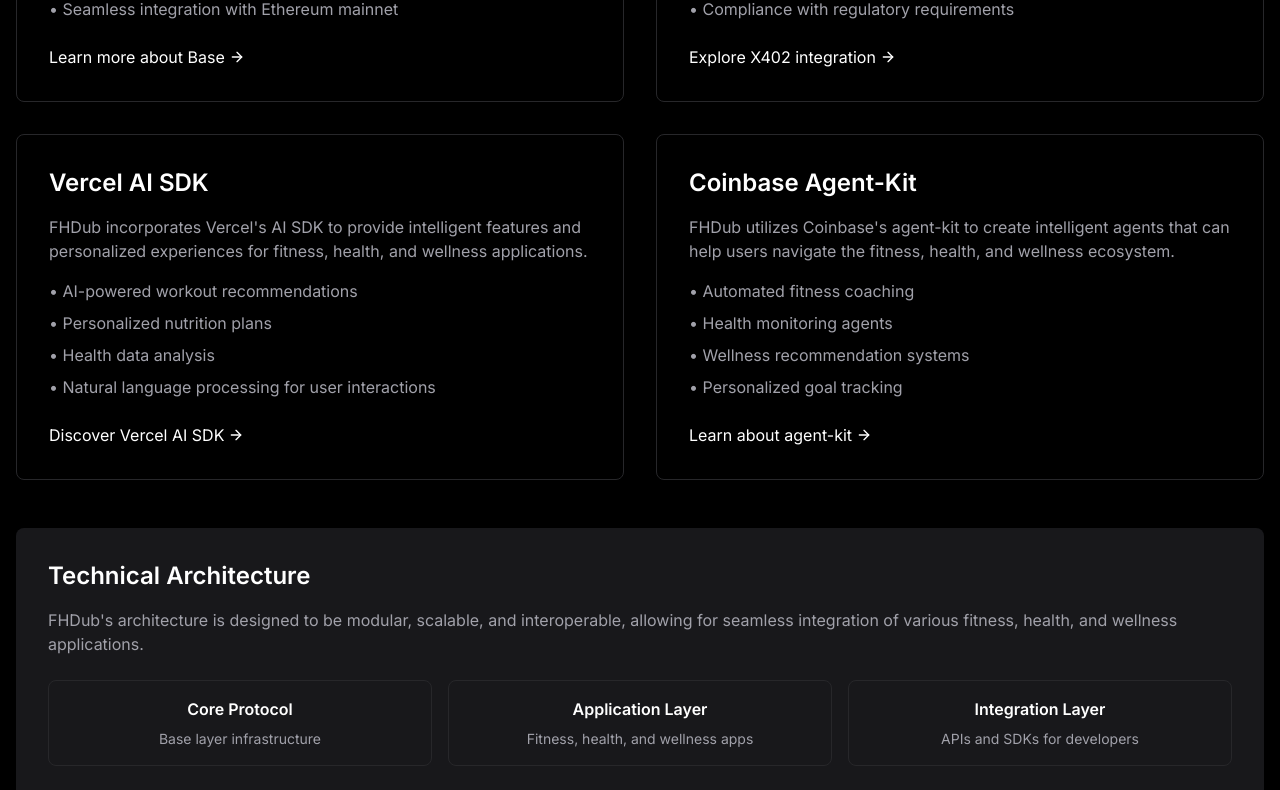
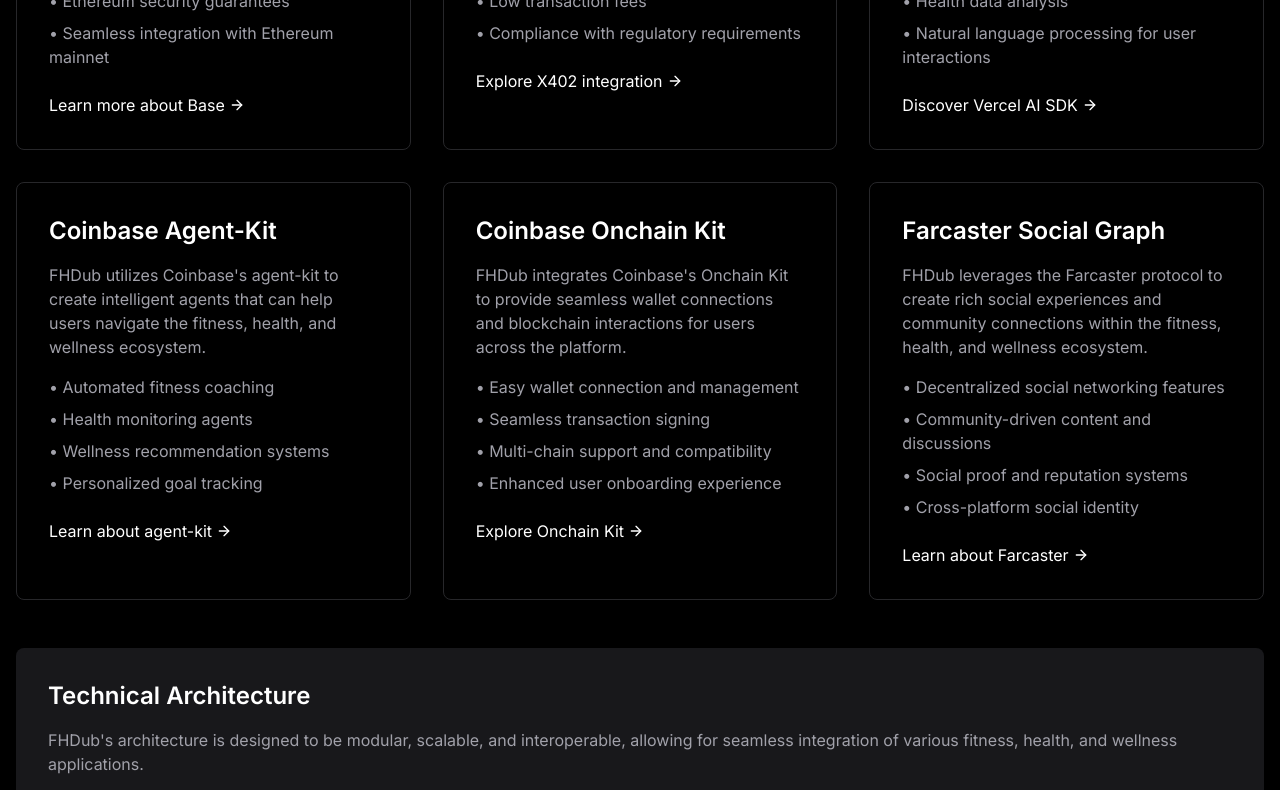
Before and after one commit to alpenflow-studios/v0-fhdub-web, a Next.js app: page /stack in a window 1280 px wide. Shown: the part 581-1371 px from the top of the page. Built offline with nearby package versions, Linux system fonts and the light colour scheme.

Commit message:
feat: add Coinbase Onchain Kit and Farcaster Social Graph to tech stack
Expand grid layout to accommodate 6 sections in 3x2 format.

Co-authored-by: srx <142534211+alpenflow@users.noreply.github.com>

```diff
--- a/app/page.tsx
+++ b/app/page.tsx
@@ -30,7 +30,9 @@ export default function Home() {
       {/* Features Section */}
       <section className="py-20 bg-zinc-900/50">
         <div className="container mx-auto px-4">
-          <h2 className="text-3xl font-bold tracking-tighter mb-12 text-center">Built for the Future of Fitness</h2>
+          <h2 className="text-3xl font-bold tracking-tighter mb-12 text-center">
+            Built for the Future of Fitness Health + Wellness
+          </h2>
           <div className="grid grid-cols-1 md:grid-cols-3 gap-8">
             <div className="bg-zinc-800/50 p-6 rounded-lg">
               <h3 className="text-xl font-semibold mb-4">Layer 3 Solution</h3>
--- a/app/stack/page.tsx
+++ b/app/stack/page.tsx
@@ -10,9 +10,9 @@ export default function StackPage() {
         health, and wellness applications.
       </p>
 
-      <div className="grid grid-cols-1 md:grid-cols-2 gap-8">
+      <div className="grid grid-cols-1 md:grid-cols-2 lg:grid-cols-3 gap-8">
         <div className="border border-zinc-800 p-8 rounded-lg">
-          <h2 className="text-2xl font-semibold mb-4">Base.org Layer 3</h2>
+          <h2 className="text-2xl font-semibold mb-4">Base.org App Chain</h2>
           <p className="text-zinc-400 mb-4">
             FHDub is built on base.org's layer 2 solution, providing scalability, security, and low transaction costs
             for fitness, health, and wellness applications.
@@ -88,6 +88,40 @@ export default function StackPage() {
             Learn about agent-kit <ArrowRight size={16} className="ml-1" />
           </Link>
         </div>
+
+        <div className="border border-zinc-800 p-8 rounded-lg">
+          <h2 className="text-2xl font-semibold mb-4">Coinbase Onchain Kit</h2>
+          <p className="text-zinc-400 mb-4">
+            FHDub integrates Coinbase's Onchain Kit to provide seamless wallet connections and blockchain interactions
+            for users across the platform.
+          </p>
+          <ul className="space-y-2 text-zinc-400 mb-6">
+            <li>• Easy wallet connection and management</li>
+            <li>• Seamless transaction signing</li>
+            <li>• Multi-chain support and compatibility</li>
+            <li>• Enhanced user onboarding experience</li>
+          </ul>
+          <Link href="#" className="text-white inline-flex items-center hover:underline">
+            Explore Onchain Kit <ArrowRight size={16} className="ml-1" />
+          </Link>
+        </div>
+
+        <div className="border border-zinc-800 p-8 rounded-lg">
+          <h2 className="text-2xl font-semibold mb-4">Farcaster Social Graph</h2>
+          <p className="text-zinc-400 mb-4">
+            FHDub leverages the Farcaster protocol to create rich social experiences and community connections within
+            the fitness, health, and wellness ecosystem.
+          </p>
+          <ul className="space-y-2 text-zinc-400 mb-6">
+            <li>• Decentralized social networking features</li>
+            <li>• Community-driven content and discussions</li>
+            <li>• Social proof and reputation systems</li>
+            <li>• Cross-platform social identity</li>
+          </ul>
+          <Link href="#" className="text-white inline-flex items-center hover:underline">
+            Learn about Farcaster <ArrowRight size={16} className="ml-1" />
+          </Link>
+        </div>
       </div>
 
       <div className="mt-12 p-8 bg-zinc-900 rounded-lg">
```
Also changed, not shown: 1 other file (tests, documents, lock files or other folders).
